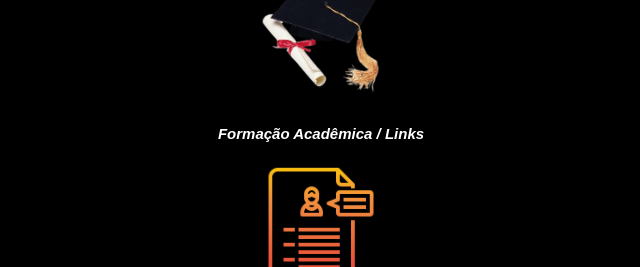
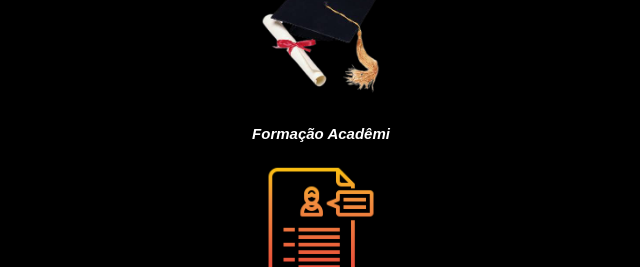
Before and after one commit to GMatias18/TESD, a plain HTML site: page Menu.html in a window 1280 px wide. Shown: the part 299-566 px from the top of the page, 319-959 px from the left. Drawn offline with Linux system fonts and the light colour scheme.

Commit message:
Update Menu.html

```diff
--- a/Menu.html
+++ b/Menu.html
@@ -57,7 +57,7 @@
 
 	</p>
 
-	<p> <b> <i> Formação Acadêmica / Links </i> </b> </p>
+	<p> <b> <i> Formação Acadêmi </i> </b> </p>
 
 	<p>
 
```
